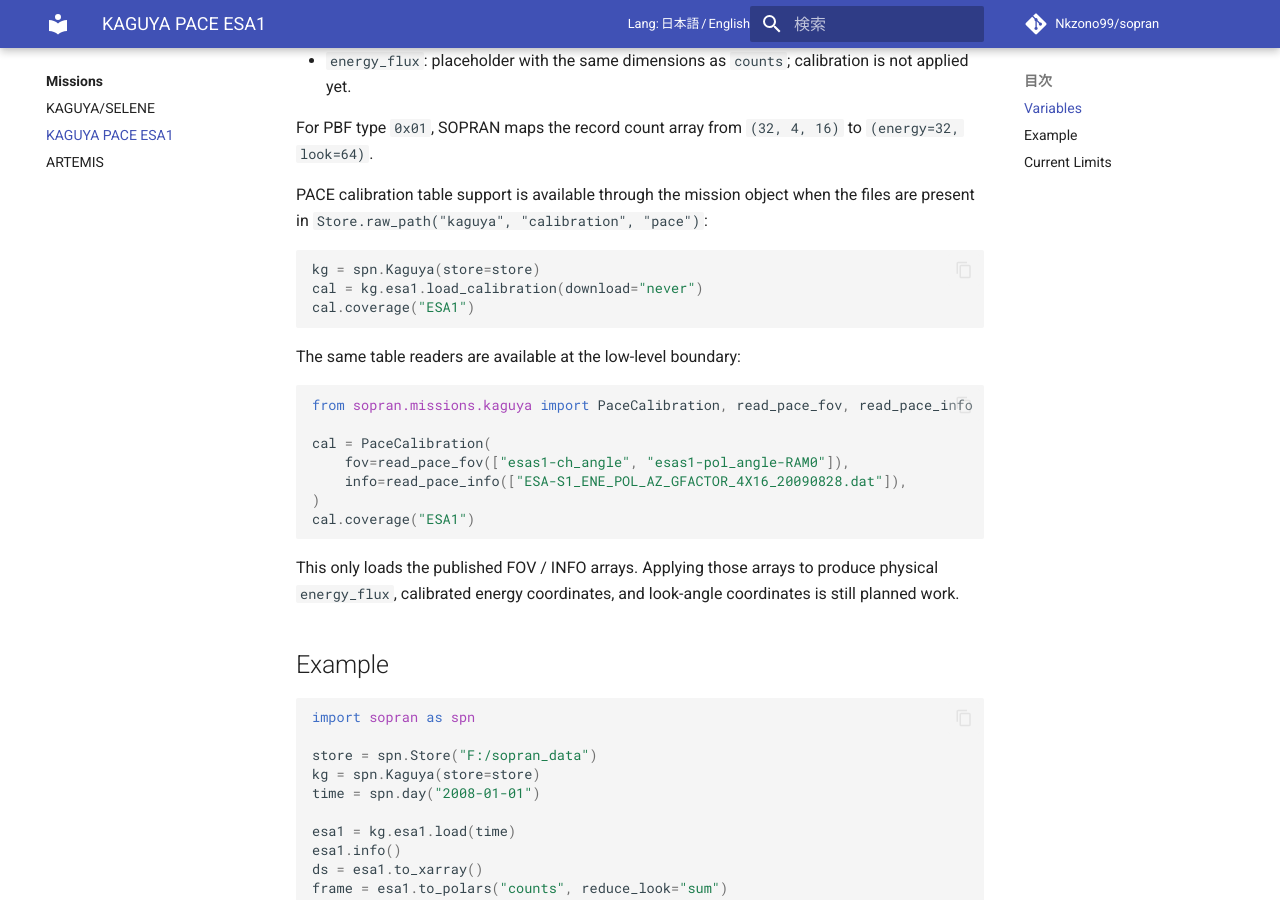
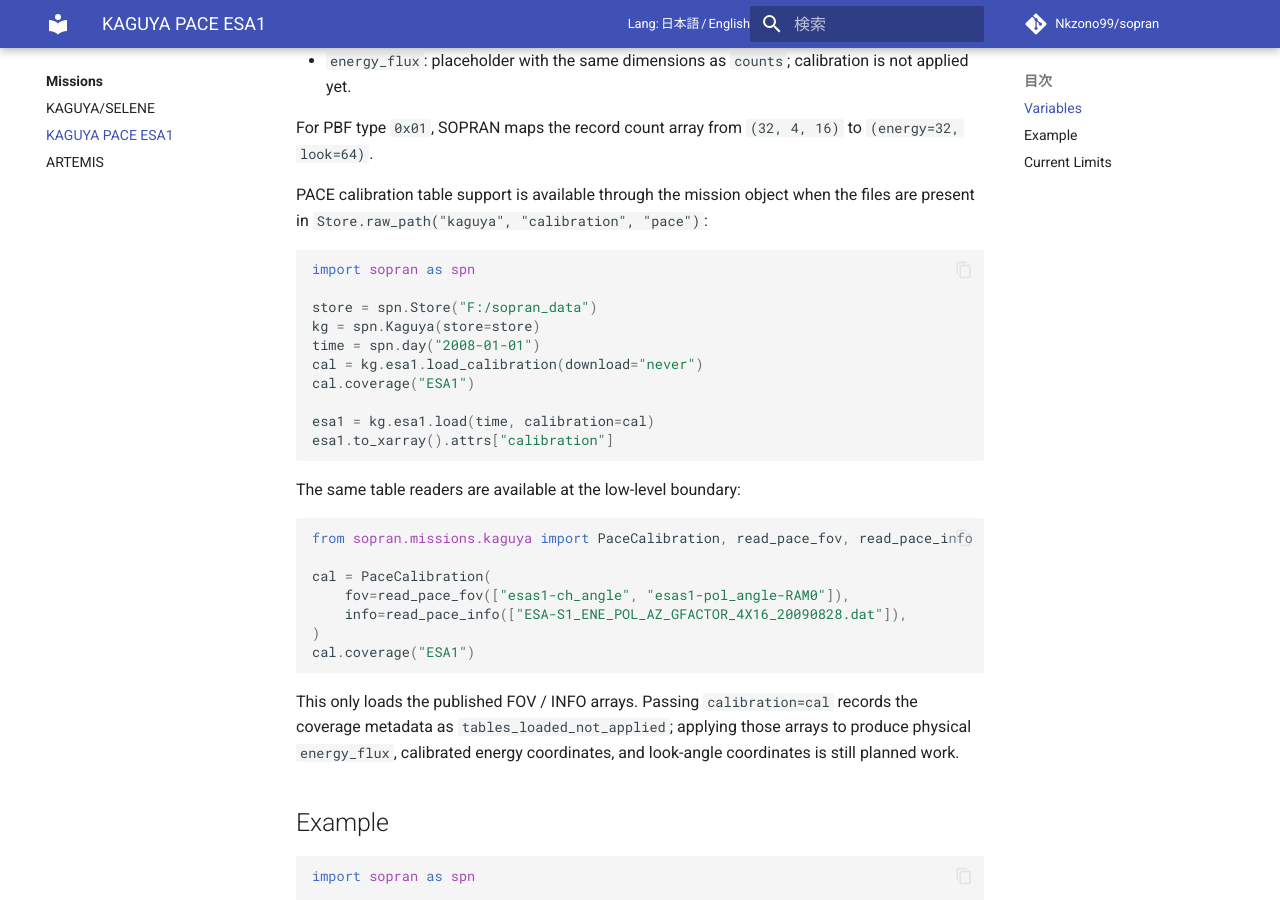
Before and after one commit to Nkzono99/sopran, an MkDocs documentation site: the page built from docs/missions/kaguya-esa1.md, in a window 1280 px wide and 900 px high, scrolled down 389 px. Built offline with MkDocs 1.6.1 and Material for MkDocs 9.7.7, drawn with Linux system fonts in a browser that asks for light colours; comment, search, counter and statistics services are not loaded.

Commit message:
Record KAGUYA ESA1 calibration metadata

````diff
--- a/docs/missions/kaguya-esa1.md
+++ b/docs/missions/kaguya-esa1.md
@@ -17,9 +17,16 @@ PACE calibration table support is available through the mission object when
 the files are present in `Store.raw_path("kaguya", "calibration", "pace")`:
 
 ```python
+import sopran as spn
+
+store = spn.Store("F:/sopran_data")
 kg = spn.Kaguya(store=store)
+time = spn.day("2008-01-01")
 cal = kg.esa1.load_calibration(download="never")
 cal.coverage("ESA1")
+
+esa1 = kg.esa1.load(time, calibration=cal)
+esa1.to_xarray().attrs["calibration"]
 ```
 
 The same table readers are available at the low-level boundary:
@@ -34,9 +41,10 @@ cal = PaceCalibration(
 cal.coverage("ESA1")
 ```
 
-This only loads the published FOV / INFO arrays. Applying those arrays to
-produce physical `energy_flux`, calibrated energy coordinates, and look-angle
-coordinates is still planned work.
+This only loads the published FOV / INFO arrays. Passing `calibration=cal`
+records the coverage metadata as `tables_loaded_not_applied`; applying those
+arrays to produce physical `energy_flux`, calibrated energy coordinates, and
+look-angle coordinates is still planned work.
 
 ## Example
 
````
Also changed, not shown: docs/missions/kaguya.md (+5 -0 lines), src/sopran/missions/kaguya/ESA1.ja.md (+9 -1 lines), src/sopran/missions/kaguya/ESA1.md (+10 -2 lines), src/sopran/missions/kaguya/README.md (+5 -0 lines), 3 other files.
